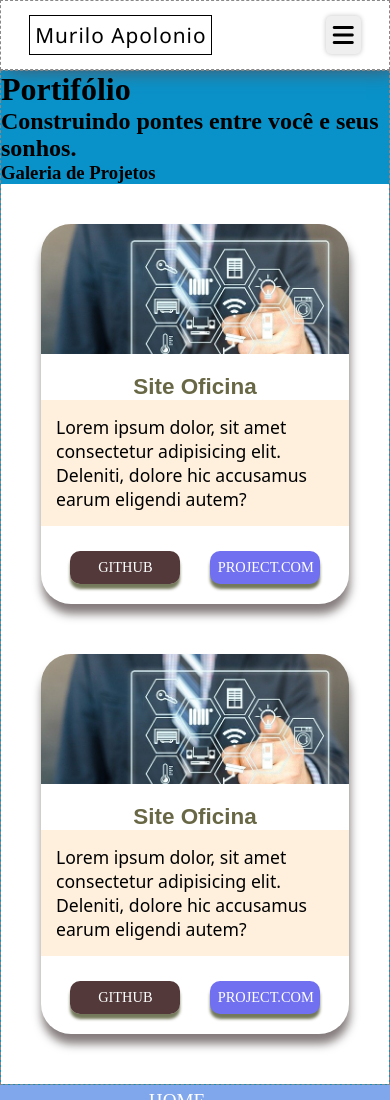
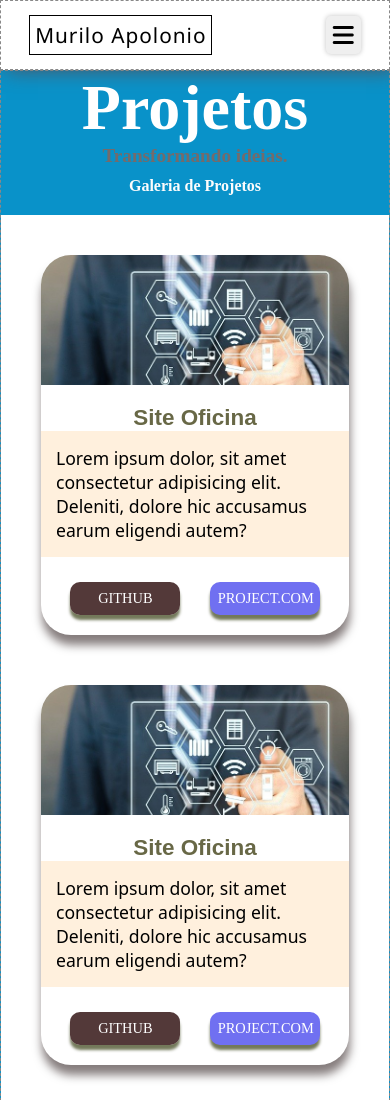
Before and after one commit to muriloapolo/projeto_portifolio_blog, a plain HTML site: page index.html in a window 390 px wide. Shown: the top 1100 px of the page. Drawn offline with Linux system fonts and the light colour scheme.

Commit message:
ajustes de responsividade

```diff
--- a/css/css.css
+++ b/css/css.css
@@ -152,6 +152,26 @@ body {
   height: 100%;
   box-sizing: border-box;
 }
+
+/* Header Principal textos */
+.principalBlog header{
+  text-align: center;
+}
+.principalBlog header h1{
+  color: #fff;
+  font-size: 4rem;
+}
+.principalBlog header h2{
+  color: rgb(116, 107, 107);
+  font-size: 1.2rem;
+  margin-bottom: 10px;
+}
+.principalBlog header h3{
+  color: rgb(252, 252, 252);
+  font-size: 1rem;
+  margin-bottom: 20px
+}
+
 
 .card {
   /* border: 1px solid; */
--- a/index.html
+++ b/index.html
@@ -33,8 +33,8 @@
     <div class="principalBlog">
       <main>
         <header>
-          <h1> Portifólio</h1>
-          <h2>Construindo pontes entre você e seus sonhos.</h2>
+          <h1> Projetos</h1>
+          <h2>Transformando ideias.</h2>
           <h3>Galeria de Projetos</h3>
         </header>
         <section class="content">
```
